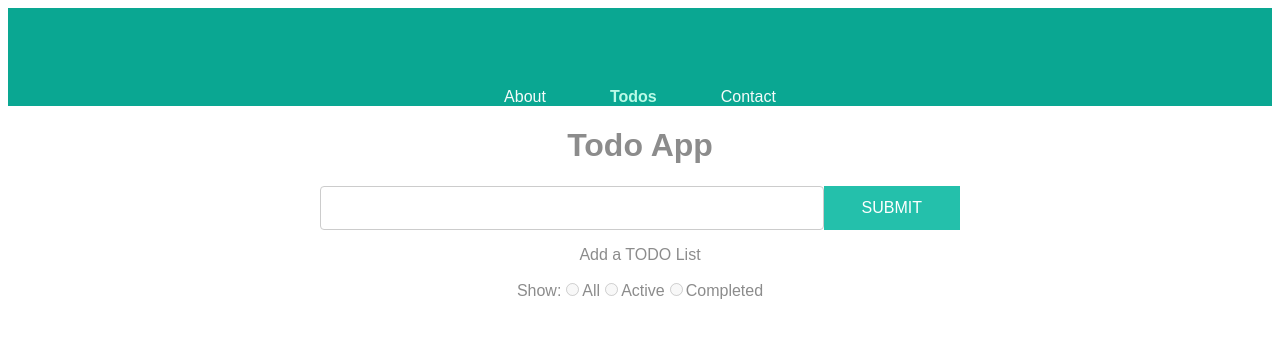
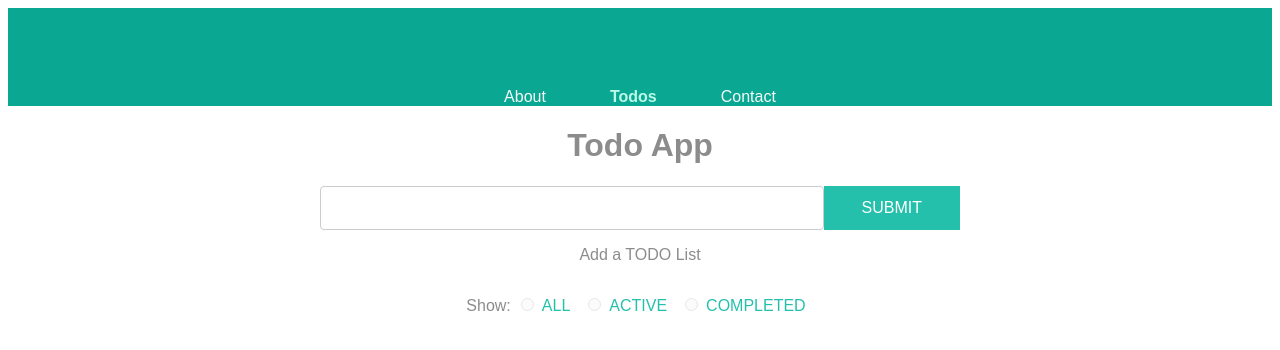
Before and after one commit to Lowella369/todoapp, a React (Create React App) app: page /todos in a window 1280 px wide. Shown: the top 350 px of the page. Built offline with nearby package versions, Linux system fonts and the light colour scheme.

Commit message:
adding styles to the filters containers and to the completed list

```diff
--- a/src/components/css/style.css
+++ b/src/components/css/style.css
@@ -78,3 +78,42 @@ body {
   font-weight: 500;
   outline: none;
 }
+.line-through {
+  text-decoration: line-through;
+}
+.list-item.inactive {
+  display: none;
+}
+.filterContainer {
+  display: block;
+  text-align: center;
+  align-items: center;
+  margin-top: 15px;
+}
+.filterLabel {
+  text-align: center;
+  cursor: pointer;
+  padding: 5px 8px;
+  color: #24c0ab;
+  font-size: 16px;
+  text-transform: uppercase;
+  font-weight: 500;
+}
+.filter-input {
+  margin-left: 10px;
+  margin-right: 0;
+  cursor: pointer;
+}
+.filter-input:disabled,
+.filter-input:disabled + .filter-label {
+  cursor: not-allowed;
+  opacity: 0.5;
+}
+.delete-btn {
+  color: #24c0ab;
+  margin-left: 5px;
+  cursor: pointer;
+}
+.list-label {
+  cursor: pointer;
+}
```
